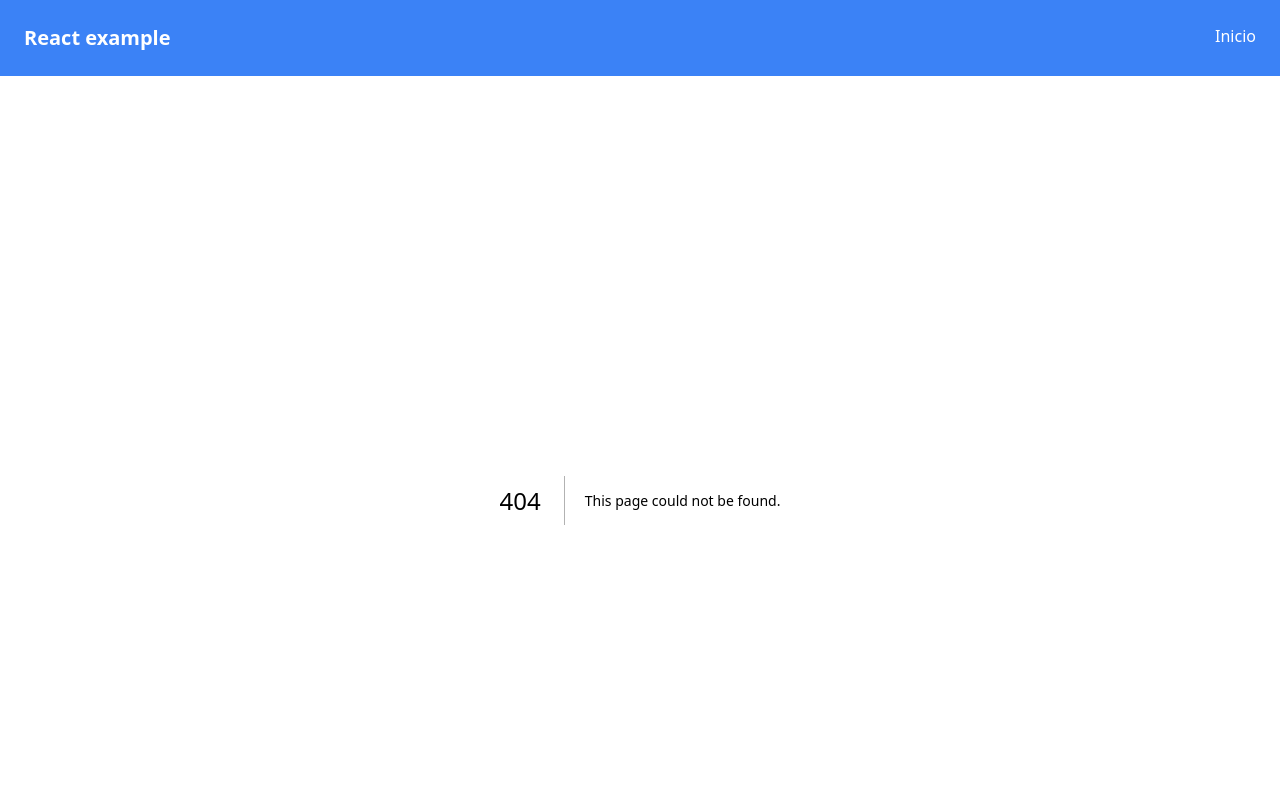
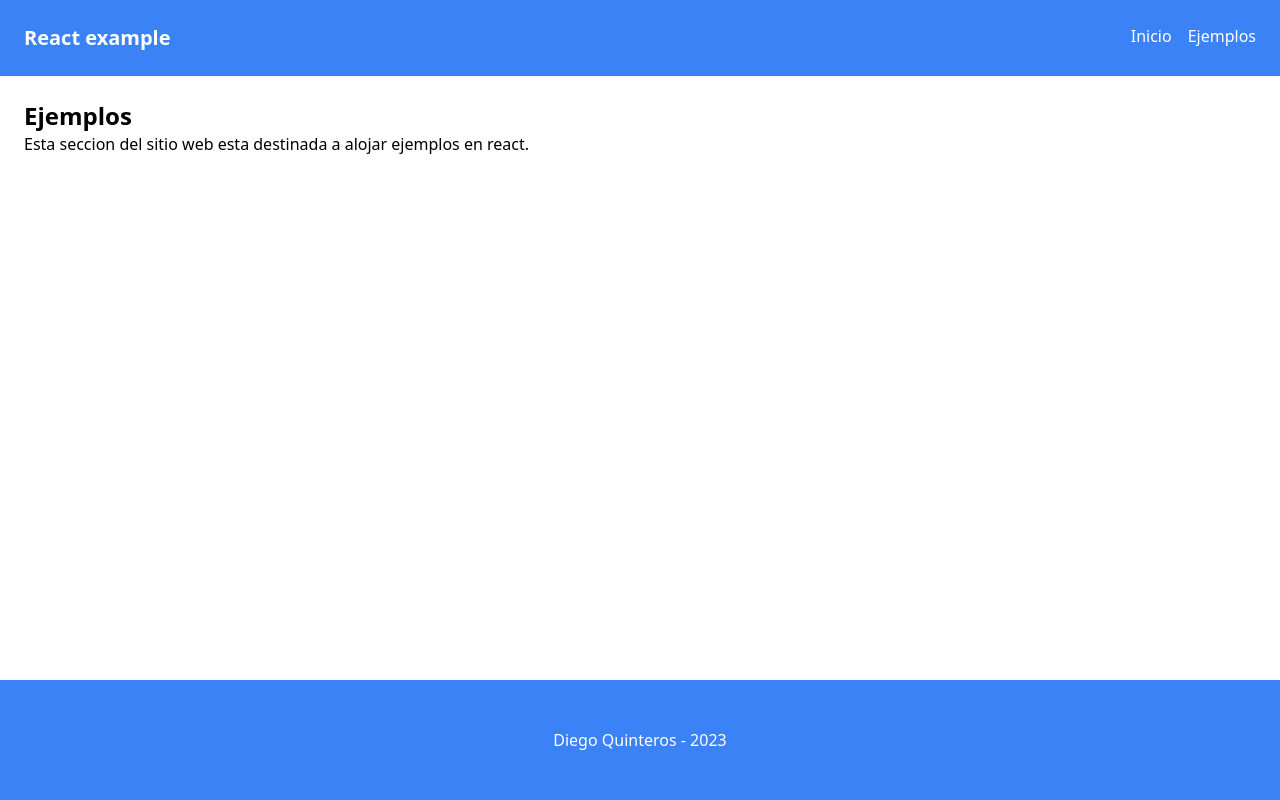
Before and after one commit to sv21009/react_example, a Next.js app: page /examples in a window 1280 px wide. Before the commit this address had no page. Shown: the top 800 px of the page. Built offline with nearby package versions, Linux system fonts and the light colour scheme.

Commit message:
✨ Add examples page

```diff
--- /dev/null
+++ b/app/examples/page.tsx
@@ -0,0 +1,12 @@
+import React from 'react'
+
+const ExamplesHome = () => {
+  return (
+    <div>
+      <h1 className='text-2xl font-bold'>Ejemplos</h1>
+      <p>Esta seccion del sitio web esta destinada a alojar ejemplos en react.</p>
+    </div>
+  )
+}
+
+export default ExamplesHome
--- a/components/Header/index.tsx
+++ b/components/Header/index.tsx
@@ -5,8 +5,9 @@ const Header = () => {
   return (
     <div className='w-full flex flex-row justify-between p-6 bg-blue-500 text-white'>
       <Link href={'/'} className='text-xl font-bold'>React example</Link>
-      <div>
+      <div className='flex flex-row gap-4'>
         <Link href={'/'}>Inicio</Link>
+        <Link href={'/examples'}>Ejemplos</Link>
       </div>
     </div>
   )
```
